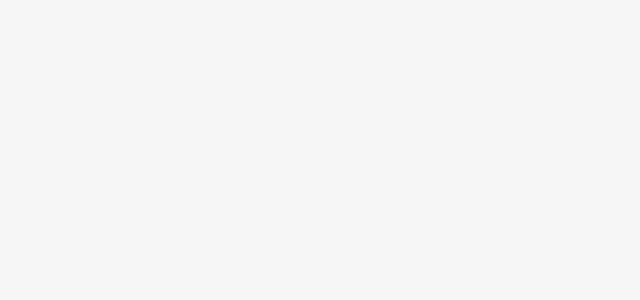
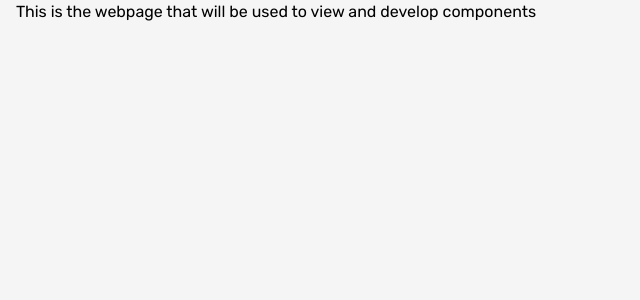
Before and after one commit to krishabbashyal/firebase-task-manager, a Vue app in the folder frontend/: page /component-workspace in a window 1280 px wide. Before the commit this address had no page. Shown: the top 300 px of the page, without its empty margins (0-640 px from the left). Built offline with nearby package versions, Linux system fonts and the light colour scheme.

Commit message:
created a new workspace to develop new components

```diff
--- /dev/null
+++ b/frontend/src/components/ComponentWorkspace.vue
@@ -0,0 +1,11 @@
+<template>
+  <div>
+    <p>This is the webpage that will be used to view and develop components</p>
+  </div>
+</template>
+
+<script>
+export default {
+  name: "ComponentWorkspace",
+};
+</script>
--- a/frontend/src/main.js
+++ b/frontend/src/main.js
@@ -7,6 +7,7 @@ import './index.css'
 import LoginPage from "./pages/LoginPage"
 import RegisterPage from "./pages/RegisterPage"
 import DashboardPage from "./pages/DashboardPage"
+import WorkspacePage from "./pages/WorkspacePage"
 
 const app = createApp(App)
 const router = createRouter({
@@ -15,6 +16,8 @@ const router = createRouter({
         { path: '/login', component: LoginPage},
         { path: '/register', component: RegisterPage},
         { path: '/dashboard', component: DashboardPage},
+        { path: '/component-workspace', component: WorkspacePage},
+
     ]
 })
 
--- /dev/null
+++ b/frontend/src/pages/WorkspacePage.vue
@@ -0,0 +1,16 @@
+<template>
+  <div>
+  <component-workspace/>
+  </div>
+</template>
+
+<script>
+import ComponentWorkspace from '../components/ComponentWorkspace.vue';
+
+export default {
+  components: {
+    ComponentWorkspace,
+  },
+  name: "WorkspacePage",
+};
+</script>
```
